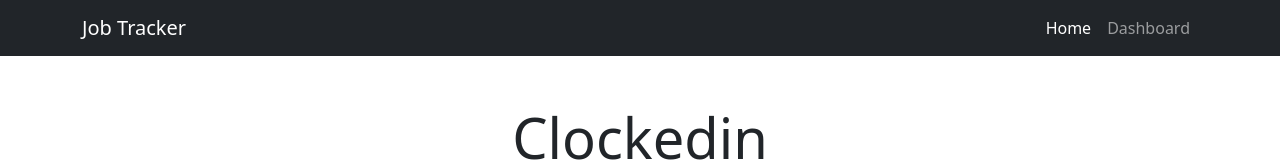
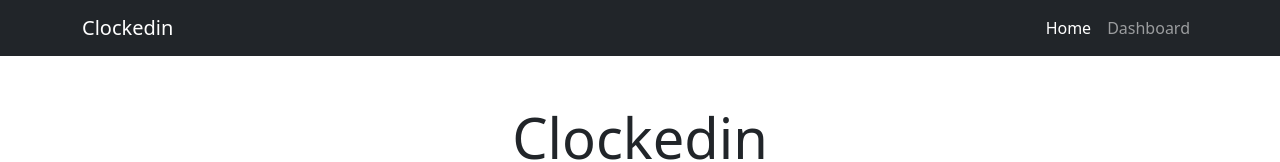
Before and after one commit to bothomaje/clockedin, an Angular app: page / in a window 1280 px wide. Shown: the top 162 px of the page. Built offline with nearby package versions, Linux system fonts and the light colour scheme.

Commit message:
fix: update nav bar title

```diff
--- a/src/app/app.html
+++ b/src/app/app.html
@@ -1,6 +1,6 @@
 <nav class="navbar navbar-expand-lg navbar-dark bg-dark">
   <section class="container">
-    <a class="navbar-brand" routerLink="/">Job Tracker</a>
+    <a class="navbar-brand" routerLink="/">Clockedin</a>
     <section class="navbar-nav ms-auto">
       <a class="nav-link"
         routerLink="/"
```
